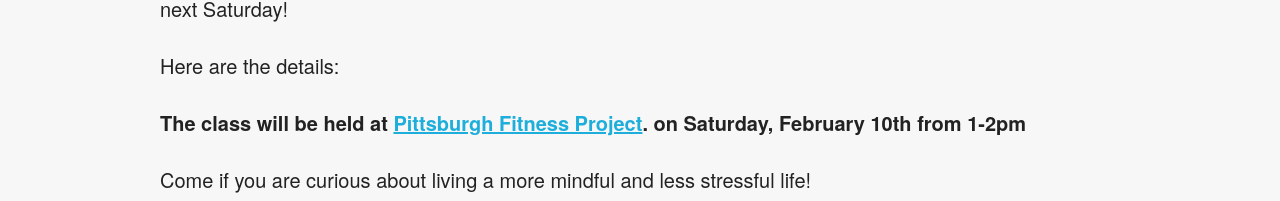
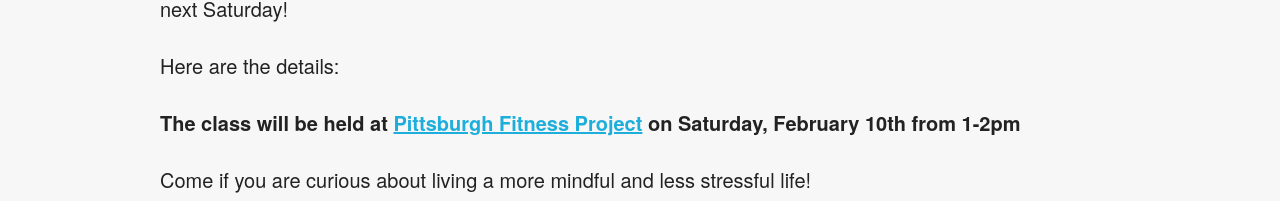
Before and after one commit to RubenSandwich/EdibleEms, a Jekyll site: the page built from _posts/2018-02-05-mindfulness-class-saturday-february-10.md, in a window 1280 px wide and 1329 px high. Shown: the part 266-467 px from the top of the window. Built offline with Jekyll 4.4.1, drawn with Linux system fonts in a browser that asks for light colours; comment, search, counter and statistics services are not loaded; grey boxes are pictures that could not be loaded.

```diff
--- a/_posts/2018-02-05-mindfulness-class-saturday-february-10.md
+++ b/_posts/2018-02-05-mindfulness-class-saturday-february-10.md
@@ -10,7 +10,7 @@ Hey everyone! I'm just writing a quick post to inform you all of my new Mindfuln
 
 Here are the details:
 
-**The class will be held at [Pittsburgh Fitness Project](https://www.pittsburghfitnessproject.com/). on Saturday, February 10th from 1-2pm**
+**The class will be held at [Pittsburgh Fitness Project](https://www.pittsburghfitnessproject.com/) on Saturday, February 10th from 1-2pm**
 
 Come if you are curious about living a more mindful and less stressful life!
 
```
